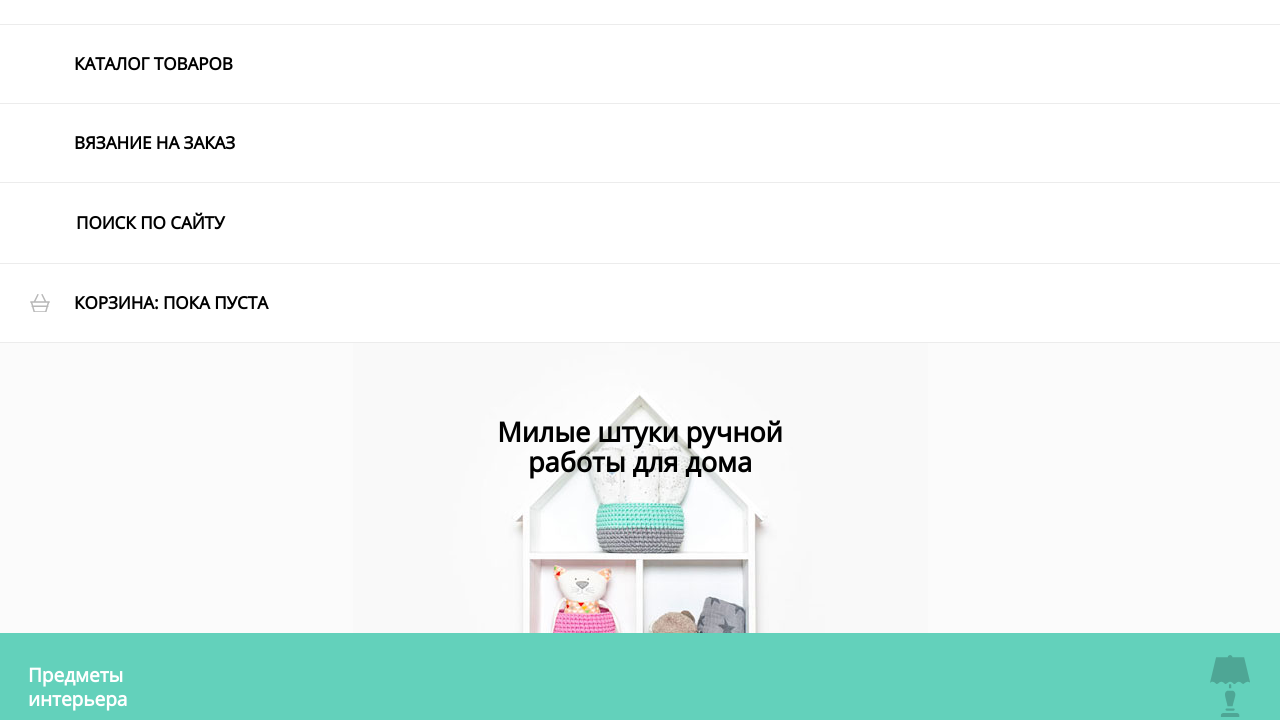
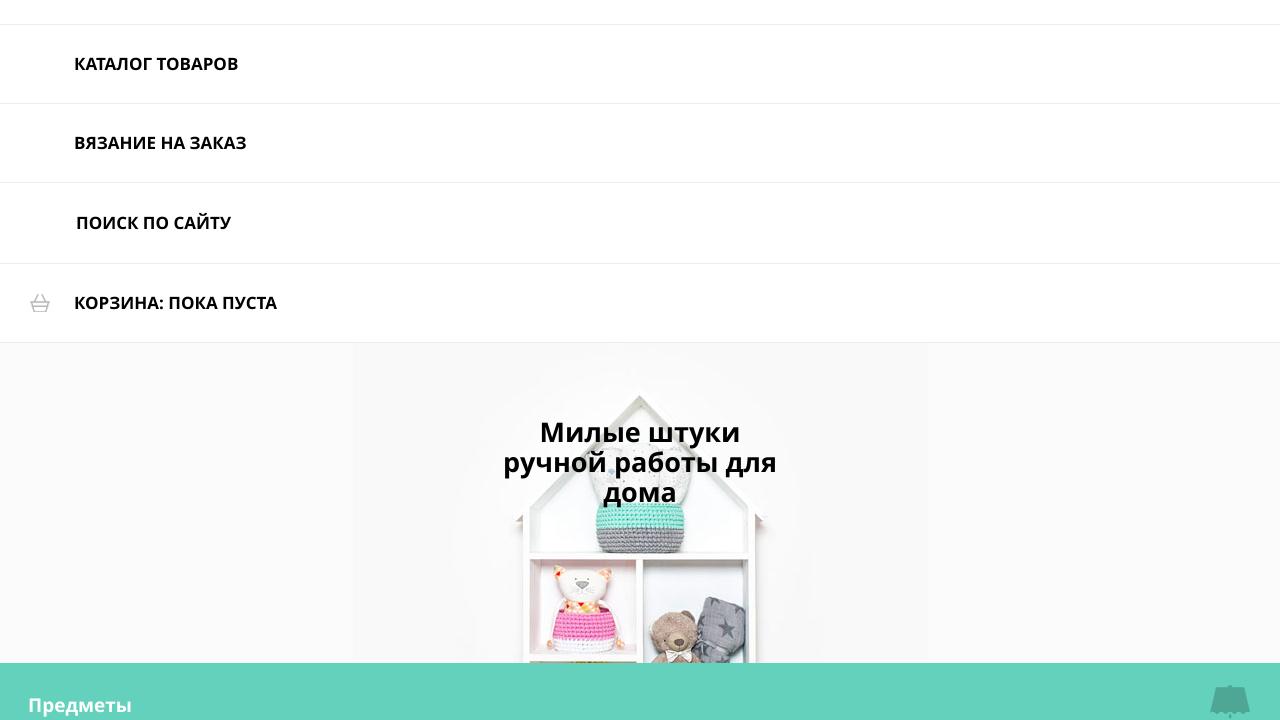
Before and after one commit to dar-ksen/955135-mishka-17, a website: page source/index.html in a window 1280 px wide. Shown: the part 66-786 px from the top of the page. Drawn offline with nearby package versions, Linux system fonts and the light colour scheme; files that its build step writes are made by us from their sources; files whose address does not match are found by name.

Commit message:
Исправление ошибки: шрифт

```diff
--- a/source/less/fonts.less
+++ b/source/less/fonts.less
@@ -8,7 +8,7 @@
 }
 
 @font-face {
-  font-family: "Open Sans Bold";
+  font-family: "Open Sans";
   src:
     local("Opensans bold"),
     url("../fonts/opensansbold.woff") format("woff"),
```
